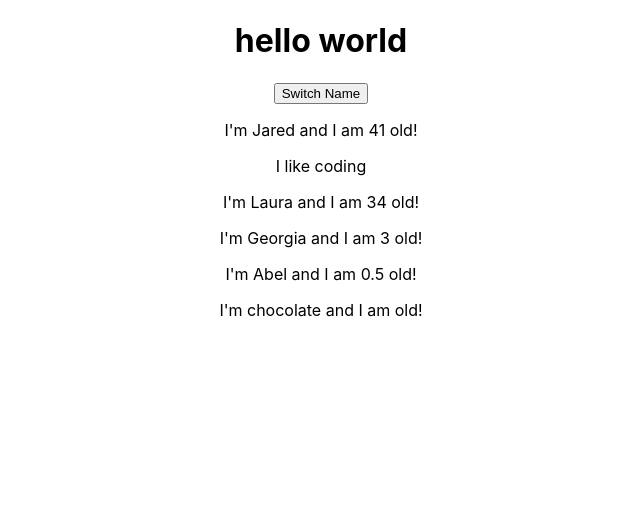
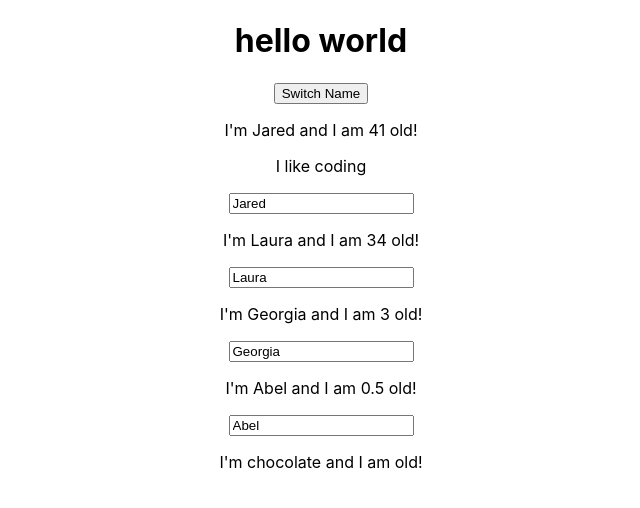
Before and after one commit to jhbarnum/React_App_Tutorial, a React (Create React App) app: page / in a window 1280 px wide. Shown: the top 508 px of the page, without its empty margins (319-959 px from the left). Built offline with nearby package versions, Linux system fonts and the light colour scheme.

Commit message:
two way binding

```diff
--- a/src/App.js
+++ b/src/App.js
@@ -15,6 +15,16 @@
       { name: 'Abel', age: .5 }
     ]
   }
+nameChangeHandler = (event) => {
+  this.setState({
+    persons: [
+      { name: 'Jared', age: 40 },
+      { name: 'Laura', age: 33 },
+      { name: 'Georgia', age: 2 },
+      { name: event.target.value, age: .5 }
+    ]
+  })
+}
 
   switchNameHandler = (newName) => {
 //console.log('Clicked');
@@ -46,7 +56,8 @@
           age={this.state.persons[2].age}/>
         <Person
           name={this.state.persons[3].name}
-          age={this.state.persons[3].age}/>
+          age={this.state.persons[3].age}
+          changed={this.nameChangeHandler} />
         <Cakes
           name={this.state.cakes[0].name}/>
       </div>
--- a/src/Person/Person.js
+++ b/src/Person/Person.js
@@ -5,6 +5,7 @@
         <div>
             <p onClick={props.click}>I'm {props.name} and I am {props.age} old!</p>
             <p>{props.children}</p>
+            <input type="text" onChange={props.changed} value={props.name} />
         </div>
     )
 };
```
